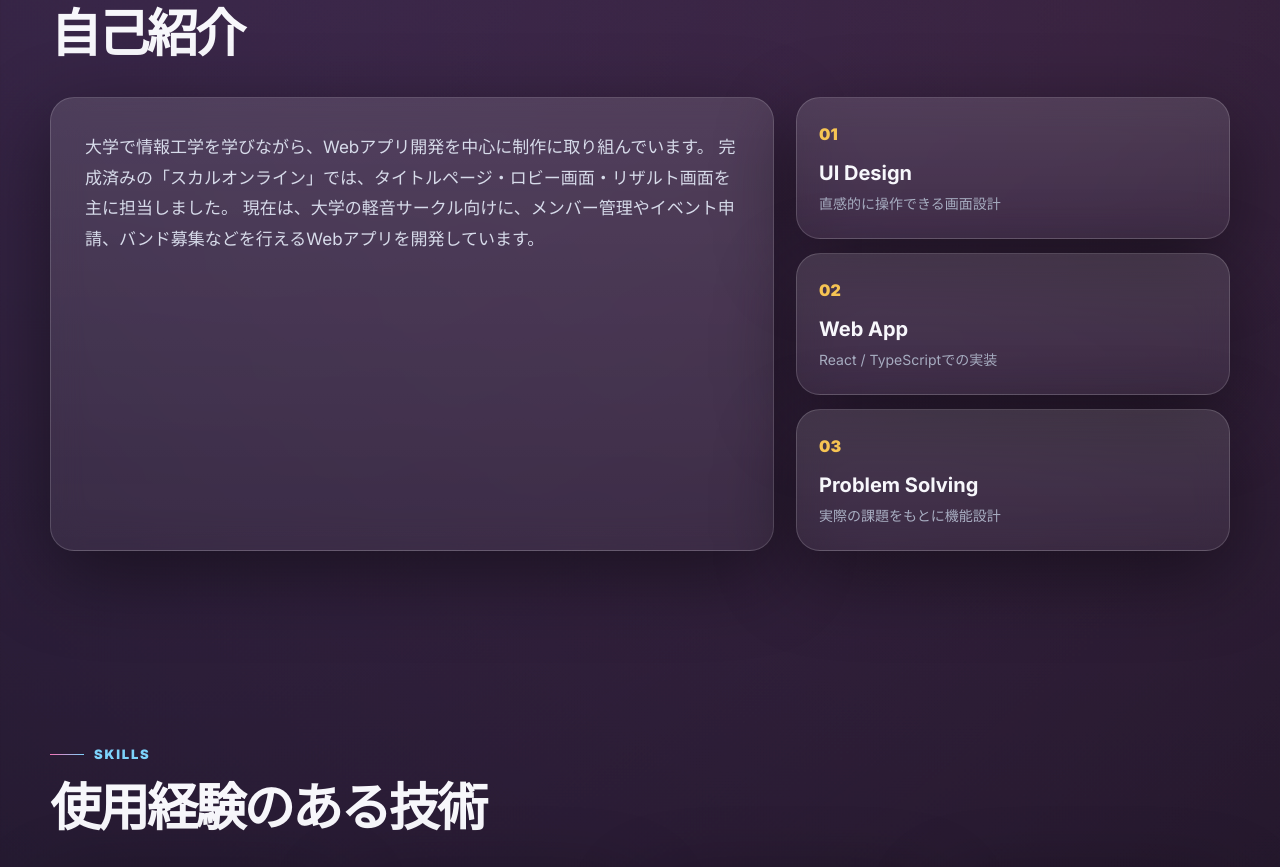
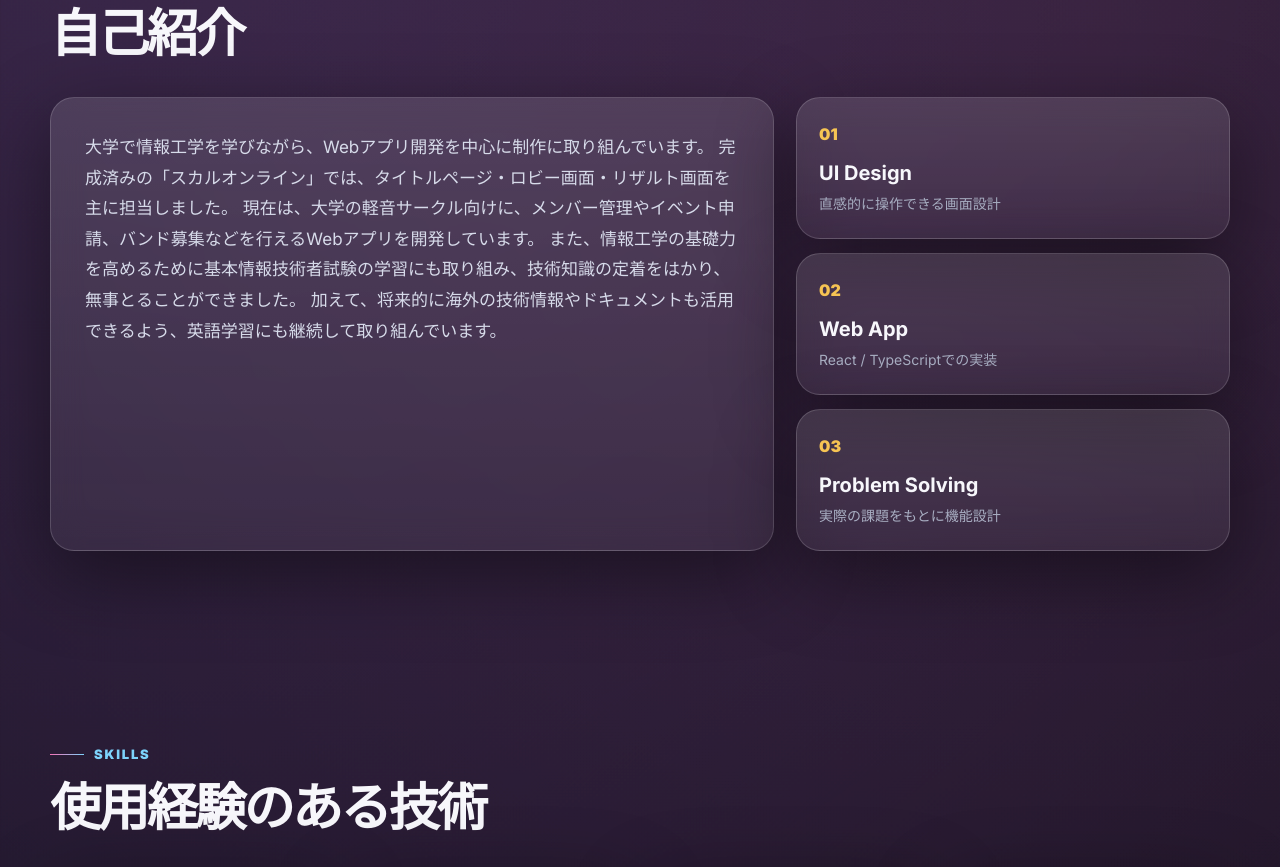
Before and after one commit to masa830/-, a plain HTML site: page index.html in a window 1280 px wide. Shown: the part 940-1807 px from the top of the page. Drawn offline with Linux system fonts and the light colour scheme.

Commit message:
Update index.html

```diff
--- a/index.html
+++ b/index.html
@@ -64,9 +64,11 @@
       <div class="about-grid">
         <div class="glass-card large reveal">
           <p>
-            大学で情報工学を学びながら、Webアプリ開発を中心に制作に取り組んでいます。
+             大学で情報工学を学びながら、Webアプリ開発を中心に制作に取り組んでいます。
             完成済みの「スカルオンライン」では、タイトルページ・ロビー画面・リザルト画面を主に担当しました。
             現在は、大学の軽音サークル向けに、メンバー管理やイベント申請、バンド募集などを行えるWebアプリを開発しています。
+            また、情報工学の基礎力を高めるために基本情報技術者試験の学習にも取り組み、技術知識の定着をはかり、無事とることができました。
+            加えて、将来的に海外の技術情報やドキュメントも活用できるよう、英語学習にも継続して取り組んでいます。
           </p>
         </div>
         <div class="profile-stats">
```
